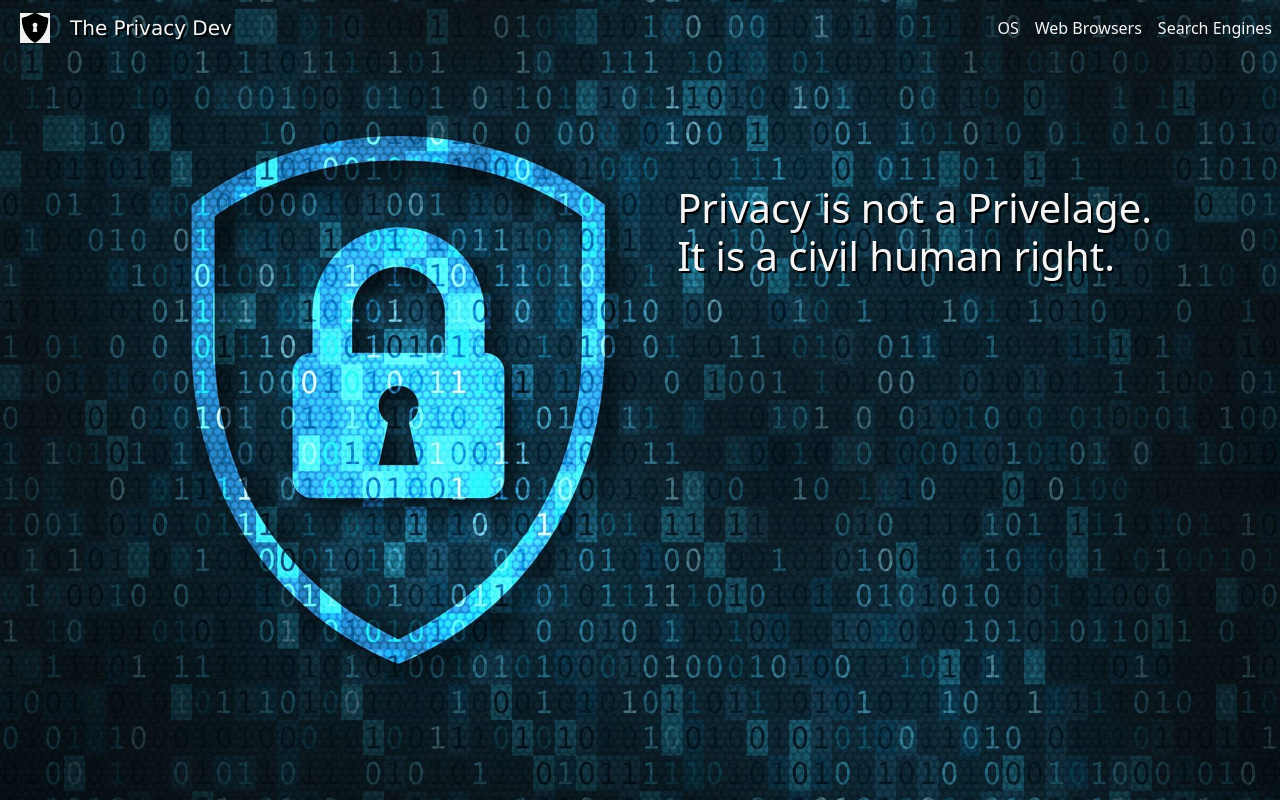
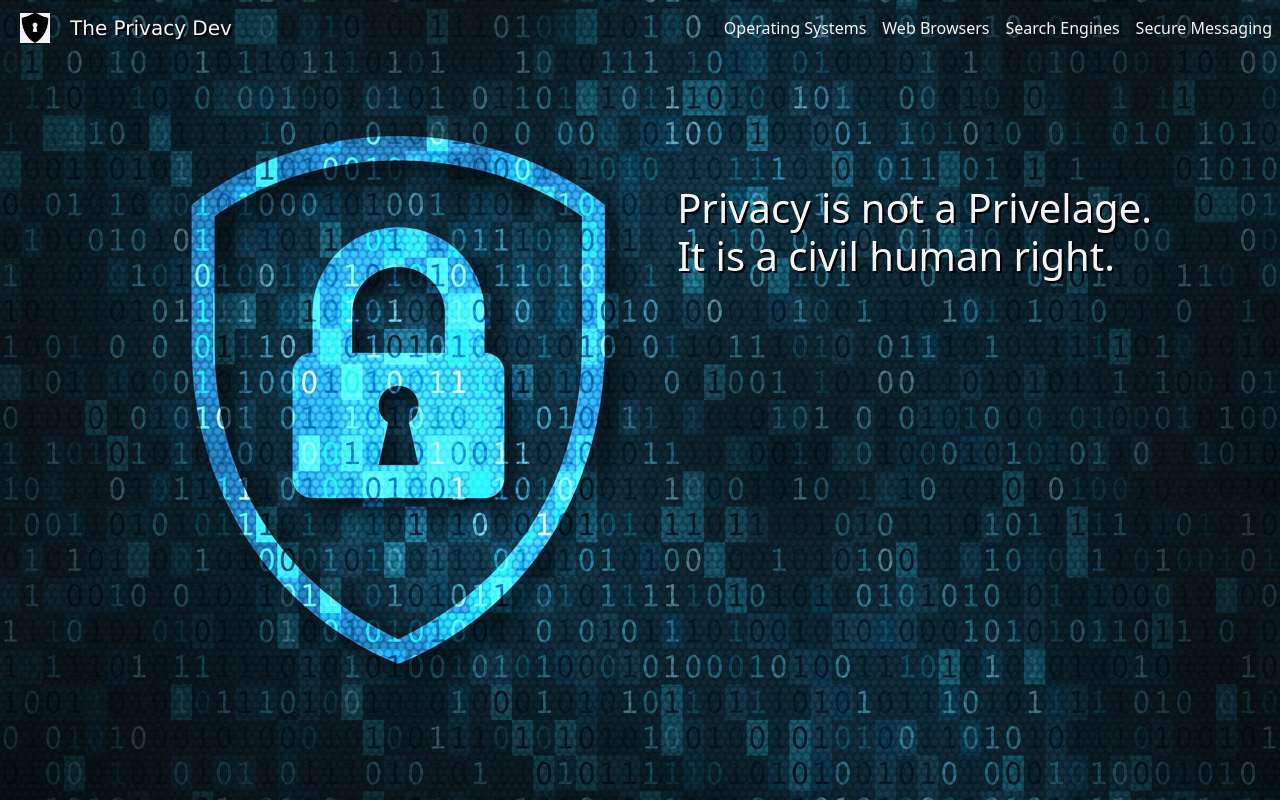
Before and after one commit to jaymemizelle/the-privacy-dev, a React (Create React App) app: page / in a window 1280 px wide. Built offline with nearby package versions, Linux system fonts and the light colour scheme.

Commit message:
added secure messaging page

```diff
--- a/src/App.js
+++ b/src/App.js
@@ -8,6 +8,7 @@ import {
 import WebBrowsers from "./pages/WebBrowsers/WebBrowsers";
 import OperatingSystems from "./pages/OperatingSystems/OperatingSystems";
 import SearchEngines from "./pages/SearchEngines/SearchEngines";
+import SecureMessaging from "./pages/SecureMessaging/SecureMessaging";
 
 function App() {
   return (
@@ -18,6 +19,7 @@ function App() {
           <Route path="/browsers" component={WebBrowsers} />
           <Route path="/os" component={OperatingSystems} />
           <Route path="/search-engines" component={SearchEngines} />
+          <Route path="/secure-messaging" component={SecureMessaging} />
         </Switch>
       </Router>
     </main>
--- a/src/components/MyNavbar/MyNavbar.js
+++ b/src/components/MyNavbar/MyNavbar.js
@@ -23,7 +23,7 @@ function MyNavbar() {
           <Nav.Item>
             <Nav.Link>
               <Link className="link" to="/os">
-                OS
+                Operating Systems
               </Link>
             </Nav.Link>
           </Nav.Item>
@@ -42,6 +42,15 @@ function MyNavbar() {
               </Link>
             </Nav.Link>
           </Nav.Item>
+
+
+          <Nav.Item>
+            <Nav.Link>
+              <Link className="link" to="/secure-messaging">
+               Secure Messaging
+              </Link>
+            </Nav.Link>
+          </Nav.Item>
         </Nav>
       </Navbar>
     </>
--- /dev/null
+++ b/src/pages/SecureMessaging/SecureMessaging.js
@@ -0,0 +1,9 @@
+import React from 'react';
+
+function SecureMessaging() {
+    return (
+        <h2>Encrypted Email And Text Messages</h2>
+    )
+}
+
+export default SecureMessaging;
```
